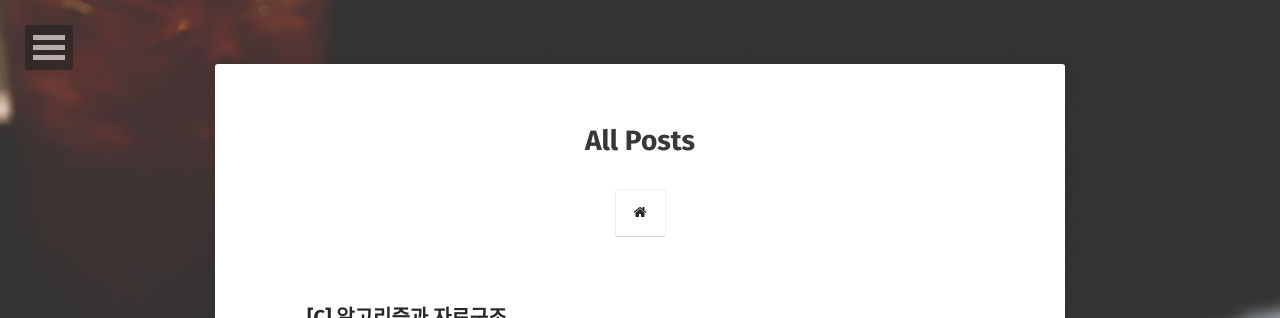
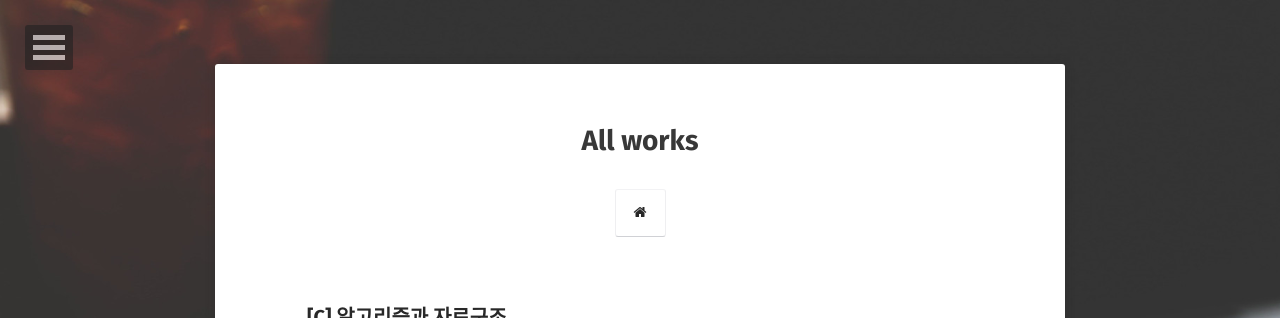
Before and after one commit to LEEJISU-dev/LEEJISU-dev.github.io, a Jekyll site: the page built from posts/index.md, in a window 1280 px wide. Shown: the top 318 px of the page. Built offline with Jekyll 4.4.1, drawn with Linux system fonts in a browser that asks for light colours; some web fonts are replaced.

Commit message:
Modified posts

```diff
--- a/_layouts/home.html
+++ b/_layouts/home.html
@@ -36,7 +36,7 @@ layout: compress
                          About
                          </a>
                          <a class="btn zoombtn" href="{{ site.url }}/posts">
-                         posts
+                         works
                          </a>
                          <a class="btn zoombtn" href="{{ site.url }}/projects">
                          projects
--- a/posts/index.md
+++ b/posts/index.md
@@ -1,6 +1,6 @@
 ---
 layout: post-list
-title: All Posts
-excerpt: "A List of Posts"
+title: All works
+excerpt: "A List of Works"
 comments: false
 ---
```
